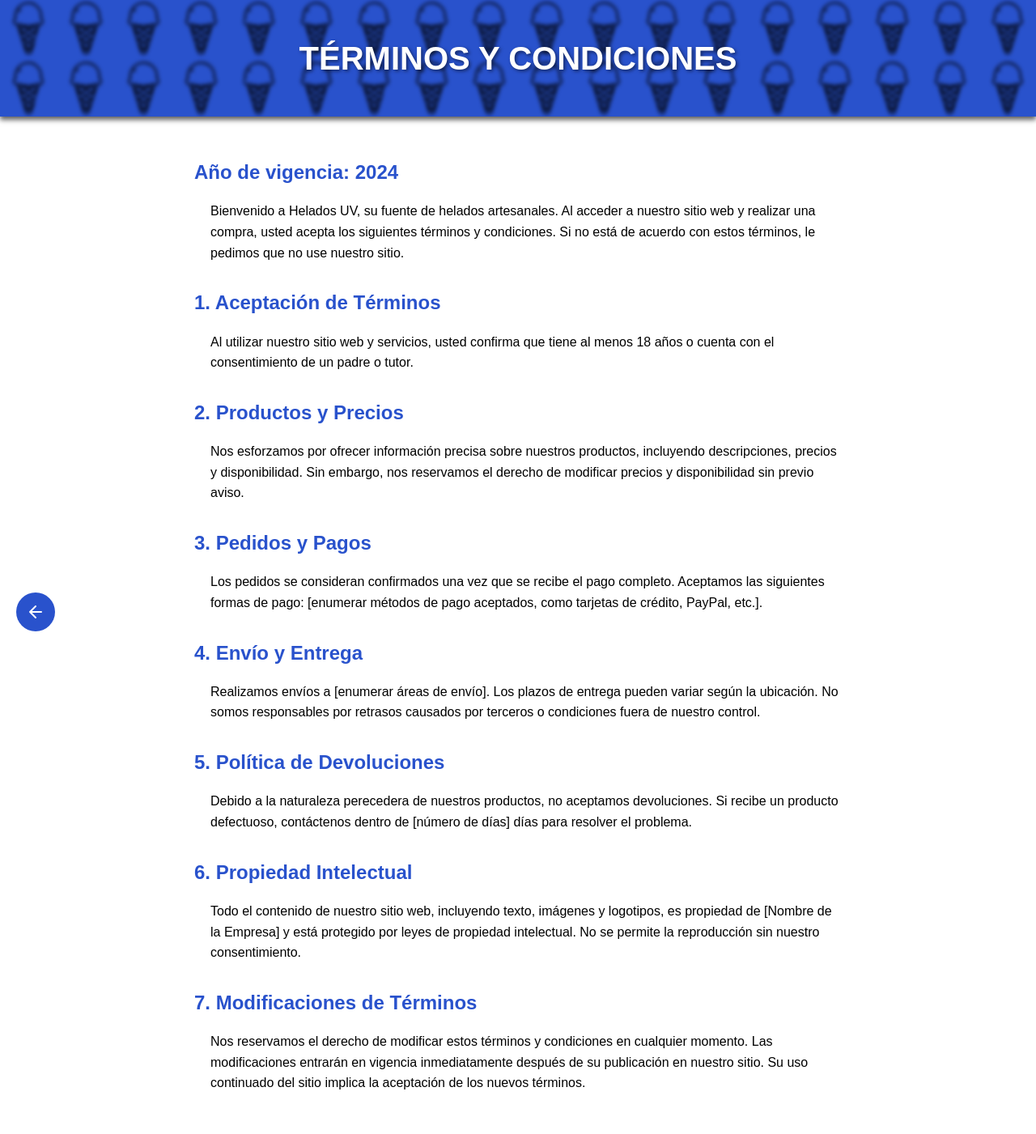
After one commit to cordorat/HELADOSUV, a Django app: page /terminos/ in a window 1280 px wide. The commit adds this page. Shown: the whole page at 81% size. Run offline with Django 5.2, Linux system fonts and the light colour scheme.

Commit message:
Organizacion de los css y pagina de terminos

```diff
--- a/helados/frontend/templates/home.html
+++ b/helados/frontend/templates/home.html
@@ -1,10 +1,11 @@
+{% load static %}
 <!DOCTYPE html>
 <html lang="es">
 <head>
     <meta charset="UTF-8">
     <meta name="viewport" content="width=device-width, initial-scale=1.0">
     <title>HELADOS UV</title>
-    <link rel="stylesheet" href="../static/styles/main.css">
+    <link rel="stylesheet" href="{% static 'styles/main.css' %}">
 </head>
 <body>
     <div class="container">
@@ -28,7 +29,7 @@
         <div class="footer">
             <a href="politicas">Politicas</a>
             <span>·</span>
-            <a href="#">Términos y condiciones</a>
+            <a href="terminos">Términos y condiciones</a>
         </div>
     </div>
 
--- a/helados/frontend/templates/politicas.html
+++ b/helados/frontend/templates/politicas.html
@@ -1,10 +1,11 @@
+{% load static %}
 <!DOCTYPE html>
 <html lang="es">
 <head>
     <meta charset="UTF-8">
     <meta name="viewport" content="width=device-width, initial-scale=1.0">
     <title>Políticas - Helados UV</title>
-    <link rel="stylesheet" href="../static/styles/pagina.css">
+    <link rel="stylesheet" href="{% static 'styles/pagina.css' %}">
 </head>
 <body>
     <header>
--- /dev/null
+++ b/helados/frontend/templates/terminos.html
@@ -0,0 +1,104 @@
+{% load static %}
+<!DOCTYPE html>
+<html lang="en">
+<head>
+    <meta charset="UTF-8">
+    <meta name="viewport" content="width=device-width, initial-scale=1.0">
+    <title>Términos y condiciones</title>
+    <link rel="stylesheet" href="{% static 'styles/pagina.css' %}">
+</head>
+<body>
+    <header>
+        <div class="header-background"></div>
+        <h1>TÉRMINOS Y CONDICIONES</h1>
+    </header>
+
+    <main>
+        <section>
+            <h2>Año de vigencia: 2024 </h2>
+            <ul>
+
+                <p>Bienvenido a Helados UV, su fuente de helados artesanales. Al acceder a nuestro sitio web y realizar una compra, usted acepta los siguientes términos y condiciones. Si no está de acuerdo con estos términos, le pedimos que no use nuestro sitio.
+                </p>
+
+            </ul>
+        </section>
+
+        <section>
+            <h2>1. Aceptación de Términos </h2>
+            <ul>
+
+                <p>Al utilizar nuestro sitio web y servicios, usted confirma que tiene al menos 18 años o cuenta con el consentimiento de un padre o tutor.
+                </p>
+
+            </ul>
+        </section>
+
+        <section>
+            <h2>2. Productos y Precios  </h2>
+            <ul>
+
+                <p>Nos esforzamos por ofrecer información precisa sobre nuestros productos, incluyendo descripciones, precios y disponibilidad. Sin embargo, nos reservamos el derecho de modificar precios y disponibilidad sin previo aviso.
+                </p>
+
+            </ul>
+        </section>
+
+        <section>
+            <h2>3. Pedidos y Pagos  </h2>
+            <ul>
+
+                <p>Los pedidos se consideran confirmados una vez que se recibe el pago completo. Aceptamos las siguientes formas de pago: [enumerar métodos de pago aceptados, como tarjetas de crédito, PayPal, etc.].
+                </p>
+
+            </ul>
+        </section>
+
+        <section>
+            <h2>4. Envío y Entrega   </h2>
+            <ul>
+
+                <p>Realizamos envíos a [enumerar áreas de envío]. Los plazos de entrega pueden variar según la ubicación. No somos responsables por retrasos causados por terceros o condiciones fuera de nuestro control.
+                </p>
+
+            </ul>
+        </section>
+
+        <section>
+            <h2>5. Política de Devoluciones </h2>
+            <ul>
+
+                <p>Debido a la naturaleza perecedera de nuestros productos, no aceptamos devoluciones. Si recibe un producto defectuoso, contáctenos dentro de [número de días] días para resolver el problema.
+                </p>
+
+            </ul>
+        </section>
+
+        <section>
+            <h2>6. Propiedad Intelectual  </h2>
+            <ul>
+
+                <p>Todo el contenido de nuestro sitio web, incluyendo texto, imágenes y logotipos, es propiedad de [Nombre de la Empresa] y está protegido por leyes de propiedad intelectual. No se permite la reproducción sin nuestro consentimiento.
+                </p>
+
+            </ul>
+        </section>
+
+        <section>
+            <h2>7. Modificaciones de Términos  </h2>
+            <ul>
+
+                <p>Nos reservamos el derecho de modificar estos términos y condiciones en cualquier momento. Las modificaciones entrarán en vigencia inmediatamente después de su publicación en nuestro sitio. Su uso continuado del sitio implica la aceptación de los nuevos términos.
+                </p>
+
+            </ul>
+        </section>
+    </main>
+    <a href="/" class="back-button" aria-label="Volver atrás">
+        <svg xmlns="http://www.w3.org/2000/svg" width="24" height="24" viewBox="0 0 24 24" fill="none" stroke="currentColor" stroke-width="2" stroke-linecap="round" stroke-linejoin="round">
+            <path d="M19 12H5M12 19l-7-7 7-7"/>
+        </svg>
+    </a>
+
+</body>
+</html>
--- a/helados/views.py
+++ b/helados/views.py
@@ -102,3 +102,6 @@ def mostrarHelados (request):
 
 def politicas (request):
     return render(request,'politicas.html')
+
+def terminos (request):
+    return render(request,'terminos.html')
--- a/heladosuvcrud/settings.py
+++ b/heladosuvcrud/settings.py
@@ -117,9 +117,13 @@ USE_TZ = True
 # Static files (CSS, JavaScript, Images)
 # https://docs.djangoproject.com/en/5.1/howto/static-files/
 
-STATIC_URL = 'static/'
+STATIC_URL = '/static/'
 
 # Default primary key field type
 # https://docs.djangoproject.com/en/5.1/ref/settings/#default-auto-field
 
 DEFAULT_AUTO_FIELD = 'django.db.models.BigAutoField'
+
+STATICFILES_DIRS = [
+    BASE_DIR / 'helados/frontend/static',  # Ruta correcta a los archivos estáticos
+]
--- a/heladosuvcrud/urls.py
+++ b/heladosuvcrud/urls.py
@@ -30,4 +30,5 @@ urlpatterns = [
     path('agregarHelado/', views.agregarHelado, name='agregarHelado'),
     path('helados/', views.mostrarHelados, name='helados'),
     path('politicas/', views.politicas, name='politicas'),
+    path('terminos/', views.terminos, name = 'terminos'),
 ]
```
